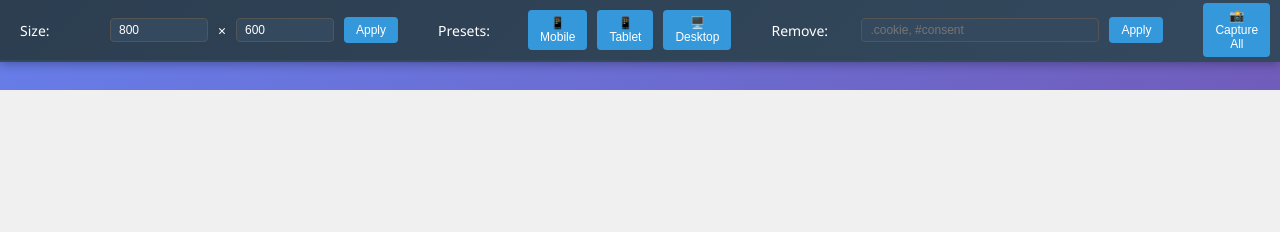
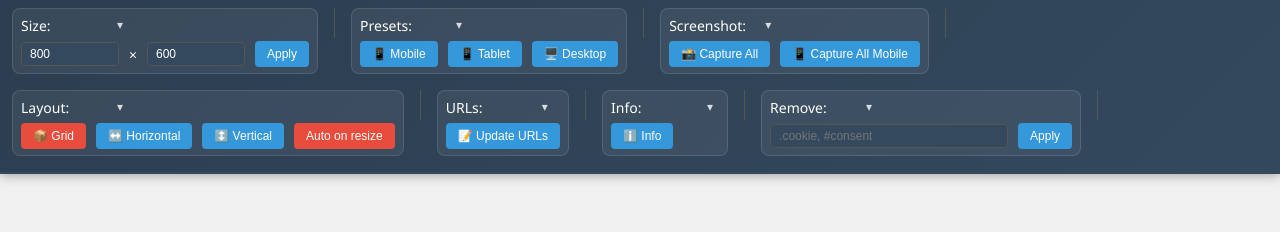
Before and after one commit to janwillemwilmsen/peripeek-chrome, a browser extension: page custom.html in a window 1280 px wide. Shown: the top 232 px of the page. Drawn offline with Linux system fonts and the light colour scheme.

Commit message:
bezel fold outs

```diff
--- a/custom.html
+++ b/custom.html
@@ -128,24 +128,49 @@
             top: 0;
             left: 0;
             right: 0;
-            height: 60px;
+            /* was: height: 60px; */
+            min-height: 60px;
             background: linear-gradient(135deg, #2c3e50 0%, #34495e 100%);
             border-bottom: 2px solid #34495e;
             box-shadow: 0 2px 10px rgba(0,0,0,0.3);
             z-index: 1001;
             display: flex;
-            align-items: center;
-            padding: 0 20px;
+            align-items: flex-start;
+            padding: 8px 12px; /* tighter padding for smaller widths */
             color: white;
             font-size: 14px;
-            gap: 20px;
+            gap: 16px;
+            flex-wrap: wrap; /* lay groups horizontally, wrap on small widths */
+            row-gap: 8px;
+            -webkit-overflow-scrolling: touch;
         }
 
         .settings-group {
             display: flex;
-            align-items: center;
-            gap: 10px;
+            flex-direction: column;
+            align-items: stretch;
+            gap: 6px;
+            margin-bottom: 8px;
+            padding: 6px 8px;
+            background: rgba(255,255,255,0.06);
+            border: 1px solid rgba(255,255,255,0.12);
+            border-radius: 8px;
         }
+        .settings-group .fold-toggle {
+            background: transparent;
+            border: none;
+            color: #fff;
+            cursor: pointer;
+            font-size: 12px;
+            line-height: 1;
+            padding: 4px 6px;
+            opacity: 0.8;
+        }
+        .settings-group.collapsed .group-body { display: none; }
+        .settings-group .fold-toggle::after { content: '▾'; display: inline-block; transition: transform 0.15s ease; }
+        .settings-group.collapsed .fold-toggle::after { transform: rotate(-90deg); }
+        .settings-group .header { display:flex; align-items:center; gap:10px; cursor: pointer; }
+        .settings-group .group-body { display:flex; align-items:center; gap:10px; flex-wrap: wrap; }
 
         .settings-label {
             font-weight: 500;
@@ -217,60 +242,99 @@
 <body>
     <!-- Settings bezel -->
     <div class="settings-bezel">
-        <div class="settings-group">
+        <div class="settings-group" id="group-size">
+            <div class="header">
                 <span class="settings-label">Size:</span>
+                <button type="button" class="fold-toggle" aria-label="Toggle"></button>
+            </div>
+            <div class="group-body">
                 <input type="number" id="iframe-width" class="settings-input" placeholder="Width" value="800">
                 <span>×</span>
                 <input type="number" id="iframe-height" class="settings-input" placeholder="Height" value="600">
                 <button id="apply-size" class="preset-button">Apply</button>
             </div>
+        </div>
 
         <div class="divider"></div>
 
-        <div class="settings-group">
+        <div class="settings-group" id="group-presets">
+            <div class="header">
                 <span class="settings-label">Presets:</span>
+                <button type="button" class="fold-toggle" aria-label="Toggle"></button>
+            </div>
+            <div class="group-body">
                 <button class="preset-button" data-preset="mobile">📱 Mobile</button>
                 <button class="preset-button" data-preset="tablet">📱 Tablet</button>
                 <button class="preset-button" data-preset="desktop">🖥️ Desktop</button>
             </div>
-
-        <div class="divider"></div>
-
-        <div class="settings-group">
-            <span class="settings-label">Remove:</span>
-            <input id="bridge-selectors" class="settings-input" placeholder=".cookie, #consent" style="width:220px" />
-            <button id="bridge-apply" class="preset-button">Apply</button>
         </div>
 
         <div class="divider"></div>
 
-        <div class="settings-group">
+        <div class="settings-group" id="group-screenshot">
+            <div class="header">
+                <span class="settings-label">Screenshot:</span>
+                <button type="button" class="fold-toggle" aria-label="Toggle"></button>
+            </div>
+            <div class="group-body">
                 <button id="capture-all" class="preset-button">📸 Capture All</button>
                 <button id="capture-all-mobile" class="preset-button">📱 Capture All Mobile</button>
+            </div>
         </div>
 
         <div class="divider"></div>
 
-        <div class="settings-group">
+        <div class="settings-group" id="group-layout">
+            <div class="header">
                 <span class="settings-label">Layout:</span>
+                <button type="button" class="fold-toggle" aria-label="Toggle"></button>
+            </div>
+            <div class="group-body">
                 <button id="grid-layout" class="preset-button">📦 Grid</button>
                 <button id="horizontal-layout" class="preset-button">↔️ Horizontal</button>
                 <button id="vertical-layout" class="preset-button">↕️ Vertical</button>
                 <button id="auto-layout-toggle" class="preset-button active">Auto on resize</button>
             </div>
-
-        <div class="divider"></div>
-
-        <div class="settings-group">
-            <span class="settings-label">URLs:</span>
-            <button id="open-update-urls" class="preset-button">📝 Update URLs</button>
         </div>
 
         <div class="divider"></div>
 
-        <div class="settings-group">
+        <div class="settings-group" id="group-urls">
+            <div class="header">
+                <span class="settings-label">URLs:</span>
+                <button type="button" class="fold-toggle" aria-label="Toggle"></button>
+            </div>
+            <div class="group-body">
+                <button id="open-update-urls" class="preset-button">📝 Update URLs</button>
+            </div>
+        </div>
+
+        <div class="divider"></div>
+
+        <div class="settings-group" id="group-info">
+            <div class="header">
+                <span class="settings-label">Info:</span>
+                <button type="button" class="fold-toggle" aria-label="Toggle"></button>
+            </div>
+            <div class="group-body">
                 <button id="open-info" class="preset-button">ℹ️ Info</button>
             </div>
+        </div>
+
+        <div class="divider"></div>
+
+        <div class="settings-group" id="group-remove">
+            <div class="header">
+                <span class="settings-label">Remove:</span>
+                <button type="button" class="fold-toggle" aria-label="Toggle"></button>
+            </div>
+            <div class="group-body">
+                <input id="bridge-selectors" class="settings-input" placeholder=".cookie, #consent" style="width:220px" />
+                <button id="bridge-apply" class="preset-button">Apply</button>
+            </div>
+        </div>
+
+        <div class="divider"></div>
     </div>
 
     <div id="viewport" tabindex="0">
--- a/custom.js
+++ b/custom.js
@@ -1449,6 +1449,36 @@ document.addEventListener('DOMContentLoaded', () => {
 		renderSavedFilesList(await listDataFiles());
 	}
 
+    // Foldable groups
+    const FOLD_KEY = 'peripeek.fold';
+    const foldState = { };
+    const groups = Array.from(document.querySelectorAll('.settings-group'));
+    (async () => {
+        try {
+            const st = await chrome.storage.local.get([FOLD_KEY]);
+            const saved = st[FOLD_KEY] || {};
+            groups.forEach(g => {
+                const id = g.id || '';
+                const collapsed = !!saved[id];
+                if (collapsed) g.classList.add('collapsed');
+            });
+        } catch {}
+    })();
+    groups.forEach(g => {
+        const btn = g.querySelector('.fold-toggle');
+        if (!btn) return;
+        btn.addEventListener('click', async () => {
+            g.classList.toggle('collapsed');
+            try {
+                const st = await chrome.storage.local.get([FOLD_KEY]);
+                const saved = st[FOLD_KEY] || {};
+                const id = g.id || '';
+                saved[id] = g.classList.contains('collapsed');
+                await chrome.storage.local.set({ [FOLD_KEY]: saved });
+            } catch {}
+        });
+    });
+
     // --- INITIALIZATION ---
     console.log('🎯 Starting initialization...');
     loadSites();
```
Lines whose indentation alone changed are shown as unchanged.
